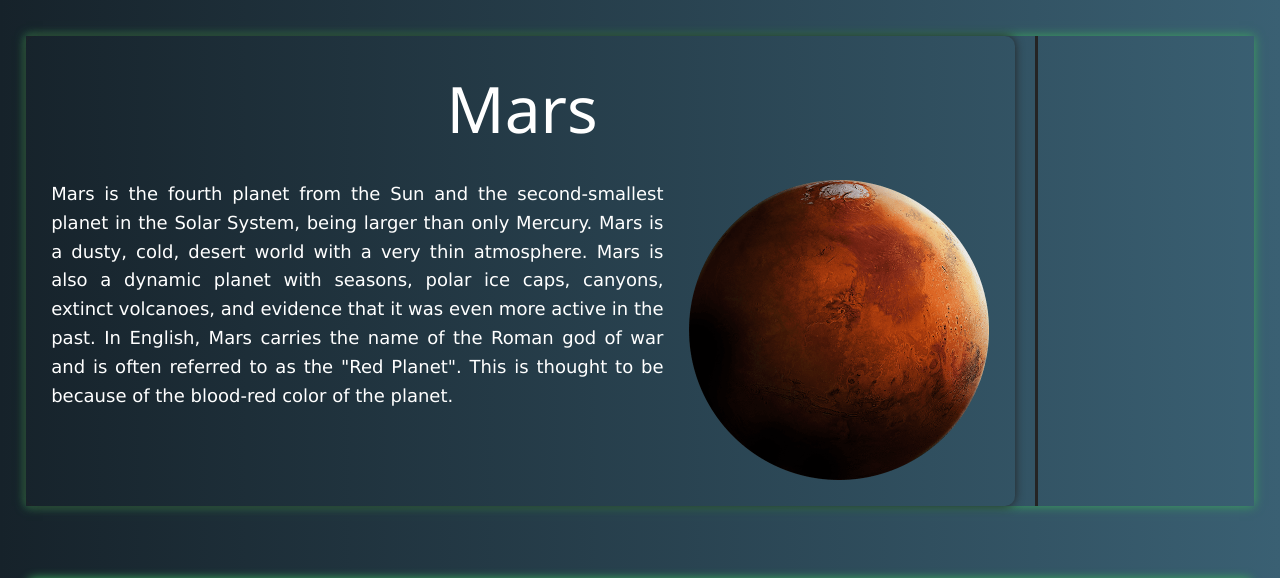
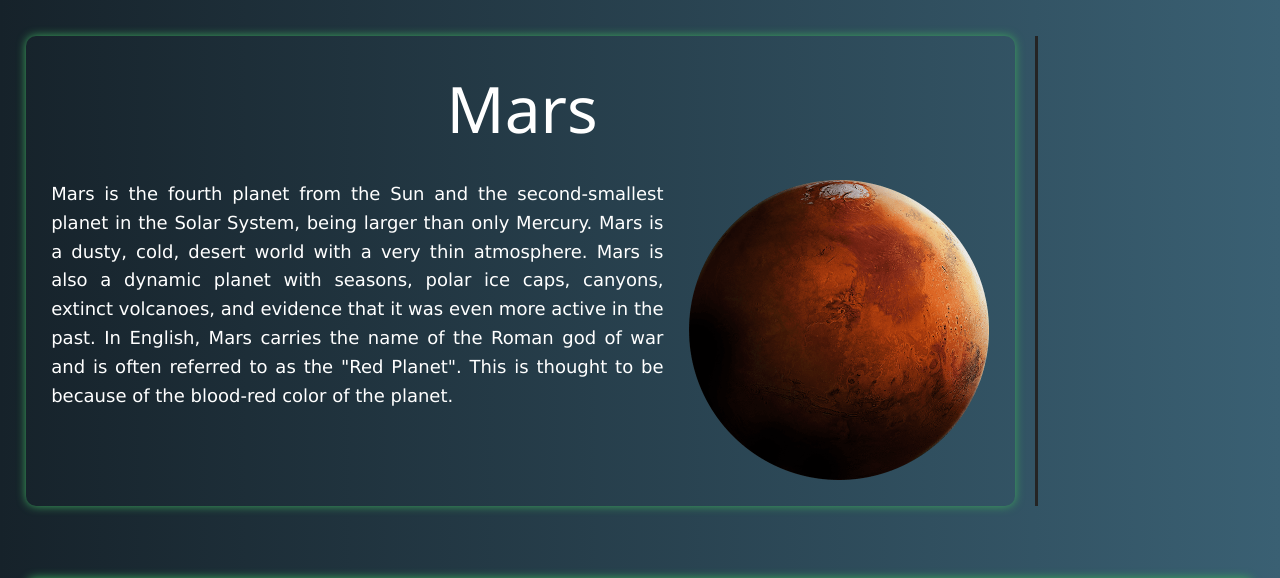
Before and after one commit to akhilsaini678/spacelearn, a Django app: page /mars/ in a window 1280 px wide. Shown: the part 52-630 px from the top of the page. Run offline with Django 4.2, Linux system fonts and the light colour scheme; some libraries are stand-ins or nearby versions.

Commit message:
Changes on  border color

```diff
--- a/static/CSS/Planets.css
+++ b/static/CSS/Planets.css
@@ -88,7 +88,6 @@ rgb(50, 200, 110);
     margin: auto;
     margin-top: 36px;
     text-align: justify;
-    box-shadow: 0 0 10px #3CA55C;
 }
 
 .mains2 p {
@@ -99,9 +98,10 @@ rgb(50, 200, 110);
 
 .one2 {
     flex: 0.85;
-    box-shadow: 0 0 10px rgb(36, 36, 36);
     padding: 2vw;
     border-radius: 10px;
+    box-shadow: 0 0 10px #3CA55C;
+
 }
 
 .two2 {
```
